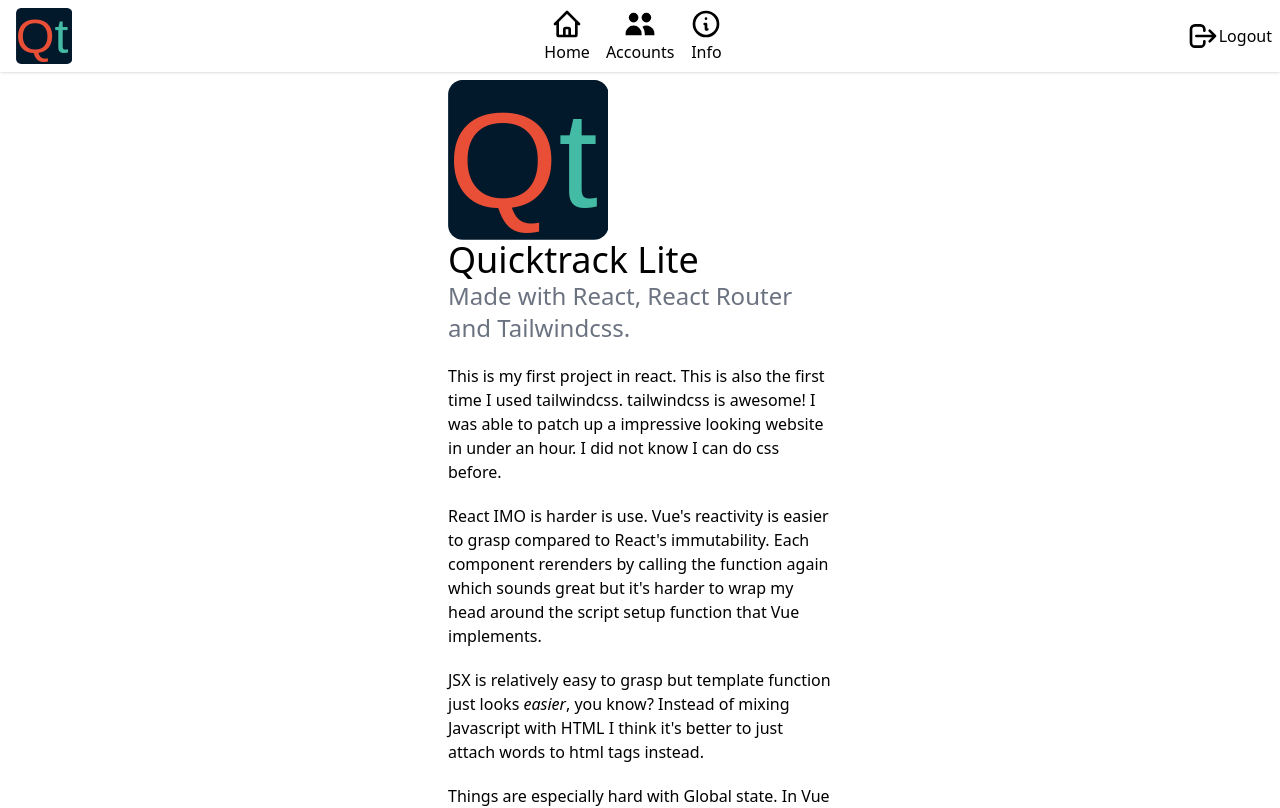
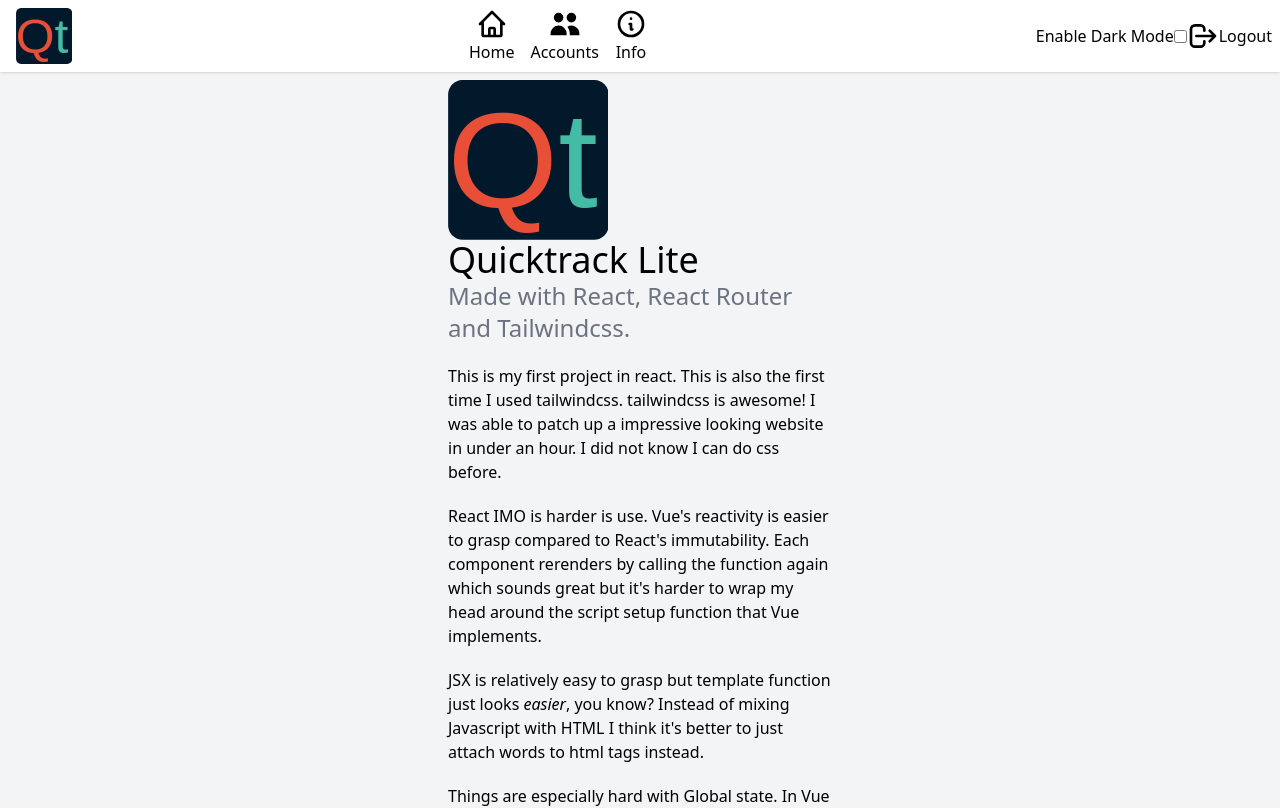
Before and after one commit to corruptedant/qtlite-react, a React (Vite) app: page /info in a window 1280 px wide. Shown: the top 808 px of the page. Built offline with nearby package versions, Linux system fonts and the light colour scheme.

Commit message:
feat(frontend): :sparkles: Implemented dark mode

```diff
--- a/src/Components/AccountsList/AccountItem.jsx
+++ b/src/Components/AccountsList/AccountItem.jsx
@@ -2,10 +2,12 @@ import React from 'react'
 
 function AccountItem({ account }) {
     return (
-        <div className="my-2 bg-gray-200 hover:bg-gray-400 rounded-2xl p-4 cursor-pointer">
+        <div className="my-2 bg-gray-200 hover:bg-gray-400 dark:bg-gray-600 dark:hover:bg-gray-700 text-black dark:text-slate-200 rounded-2xl p-4 cursor-pointer">
             <div className="flex items-center">
                 <h2 className="text-2xl">{account.name}</h2>
-                <p className="ml-auto text-gray-500">RM {account.amount}</p>
+                <p className="ml-auto text-gray-500 dark:text-slate-400">
+                    RM {account.amount}
+                </p>
             </div>
         </div>
     )
--- a/src/Components/Navbar/NavIcon.jsx
+++ b/src/Components/Navbar/NavIcon.jsx
@@ -1,6 +1,6 @@
 function NavIcon({ Icon, title }) {
     return (
-        <div className="flex flex-col items-center px-2 hover:bg-gray-100 rounded-xl cursor-pointer">
+        <div className="flex flex-col items-center px-2 hover:bg-gray-100 dark:hover:bg-gray-500 rounded-xl cursor-pointer">
             <Icon className="h-8 w-8" />
             <p>{title}</p>
         </div>
--- a/src/Components/Navbar/Navbar.jsx
+++ b/src/Components/Navbar/Navbar.jsx
@@ -9,9 +9,12 @@ import NavIcon from './NavIcon'
 
 import { Link } from 'react-router-dom'
 
+import { useDarkMode } from '../../hooks/useDarkMode'
+
 function Navbar() {
+    const [enabled, setEnabledState] = useDarkMode()
     return (
-        <nav className="flex px-2 justify-between shadow sticky top-0 z-50 bg-white">
+        <nav className="nav flex px-2 justify-between shadow sticky top-0 z-50 bg-white">
             <div className="inline-flex items-center flex-shrink-0 p-2">
                 <img src={quicktrack} alt="" className="h-14 w-14" />
                 {/* FIXME: Correctly centers the middle portion. */}
@@ -31,6 +34,16 @@ function Navbar() {
                 </div>
             </div>
             <div className="flex items-center">
+                <div className="flex items-center">
+                    <label htmlFor="darkmode">Enable Dark Mode</label>
+                    <input
+                        checked={enabled}
+                        onChange={() => setEnabledState(!enabled)}
+                        type="checkbox"
+                        name="darkmode"
+                        id="darkmode"
+                    />
+                </div>
                 <div className="flex items-center cursor-pointer">
                     <LogoutIcon className="w-8 h-8" />
                     <p>Logout</p>
--- a/src/routes/AccountDetail.jsx
+++ b/src/routes/AccountDetail.jsx
@@ -27,7 +27,7 @@ function AccountDetail() {
     return (
         <>
             <Navbar />
-            <div className="flex flex-col items-center">
+            <div className="main-color flex  flex-col items-center">
                 {currentAccount === undefined ? (
                     <h2 className="text-2xl">Loading...</h2>
                 ) : (
--- a/src/routes/Accounts.jsx
+++ b/src/routes/Accounts.jsx
@@ -79,13 +79,13 @@ function Accounts() {
     return (
         <>
             <Navbar />
-            <div className="flex flex-col items-center bg-gray-100">
+            <div className="main-color flex flex-col items-center bg-gray-100">
                 <div className="relative">
                     <div className="flex items-end justify-between">
                         <h1 className="text-4xl mt-2">Accounts</h1>
                         <div
                             onClick={setIsAddAccToggled}
-                            className="cursor-pointer p-1 bg-gray-100 hover:bg-gray-200 rounded-xl"
+                            className="cursor-pointer p-1 bg-gray-100 hover:bg-gray-200 dark:bg-gray-600 hover:dark:bg-gray-700 rounded-xl"
                         >
                             <UserAddIcon className="w-8 h-8" />
                         </div>
--- a/src/routes/Info.jsx
+++ b/src/routes/Info.jsx
@@ -5,7 +5,7 @@ function Info() {
     return (
         <>
             <Navbar />
-            <div className="flex flex-col items-center justify-center pt-2">
+            <div className="main-color flex flex-col items-center justify-center pt-2">
                 <div className="w-96">
                     <img src={quicktrack} className="w-40 h-40" alt="" />
                     <h2 className="text-4xl">Quicktrack Lite</h2>
```
